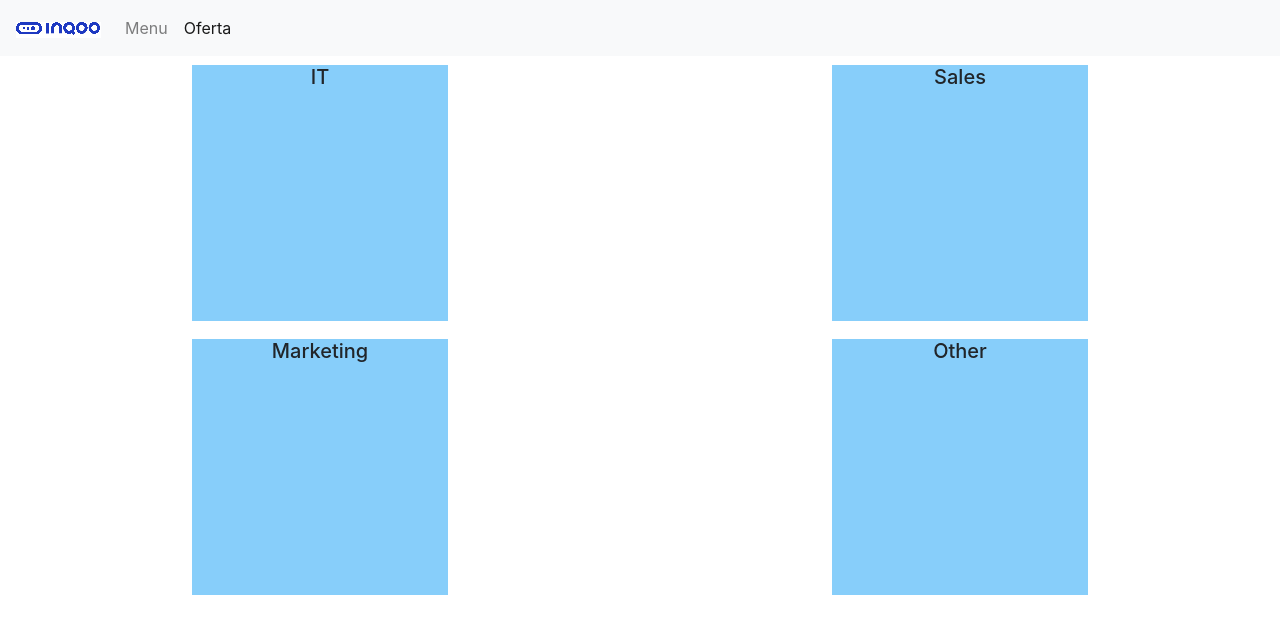
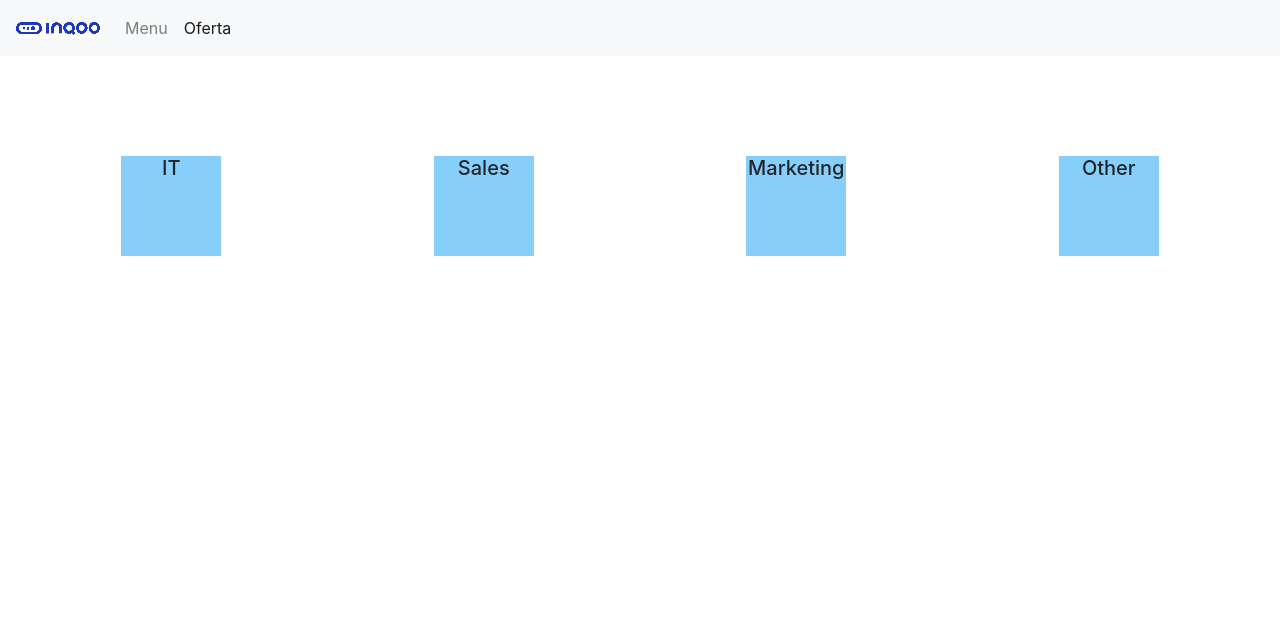
Before and after one commit to tavirek/project-fe-group-1, an Angular app: page /offer in a window 1280 px wide. Shown: the top 634 px of the page. Built offline with nearby package versions, Linux system fonts and the light colour scheme.

Commit message:
flex add square

```diff
--- a/src/app/components/offer-item/offer-item.component.css
+++ b/src/app/components/offer-item/offer-item.component.css
@@ -1,8 +1,11 @@
-.square {
+.parent {
+  display: flex;
+  height: 300px;
+}
 
-  width: 20vw;
-  height: 20vw;
-  margin-left: auto;
-  margin-right: auto;
+.child {
+  width: 100px;
+  height: 100px;
+  margin: auto;
   background-color: lightskyblue;
 }
--- a/src/app/components/offer-item/offer-item.component.html
+++ b/src/app/components/offer-item/offer-item.component.html
@@ -1,11 +1,23 @@
+<!--<div class="container-fluid">-->
+<!--  <div class="row">-->
+<!--    <div class="col-md-6 btn btn-lg" *ngFor="let item of OfferItems">-->
+<!--      <div class="square">-->
+<!--        <h5 class="text-center card-title">-->
+<!--          {{item.title}}-->
+<!--        </h5>-->
+<!--      </div>-->
+<!--    </div>-->
+<!--  </div>-->
+<!--</div>-->
+
 <div class="container-fluid">
-  <div class="row">
-    <div class="col-md-6 btn btn-lg" *ngFor="let item of OfferItems">
-      <div class="square">
+  <div class="parent">
+    <div class="child" *ngFor="let item of OfferItems">
+
         <h5 class="text-center card-title">
           {{item.title}}
         </h5>
-      </div>
+
     </div>
   </div>
 </div>
```
